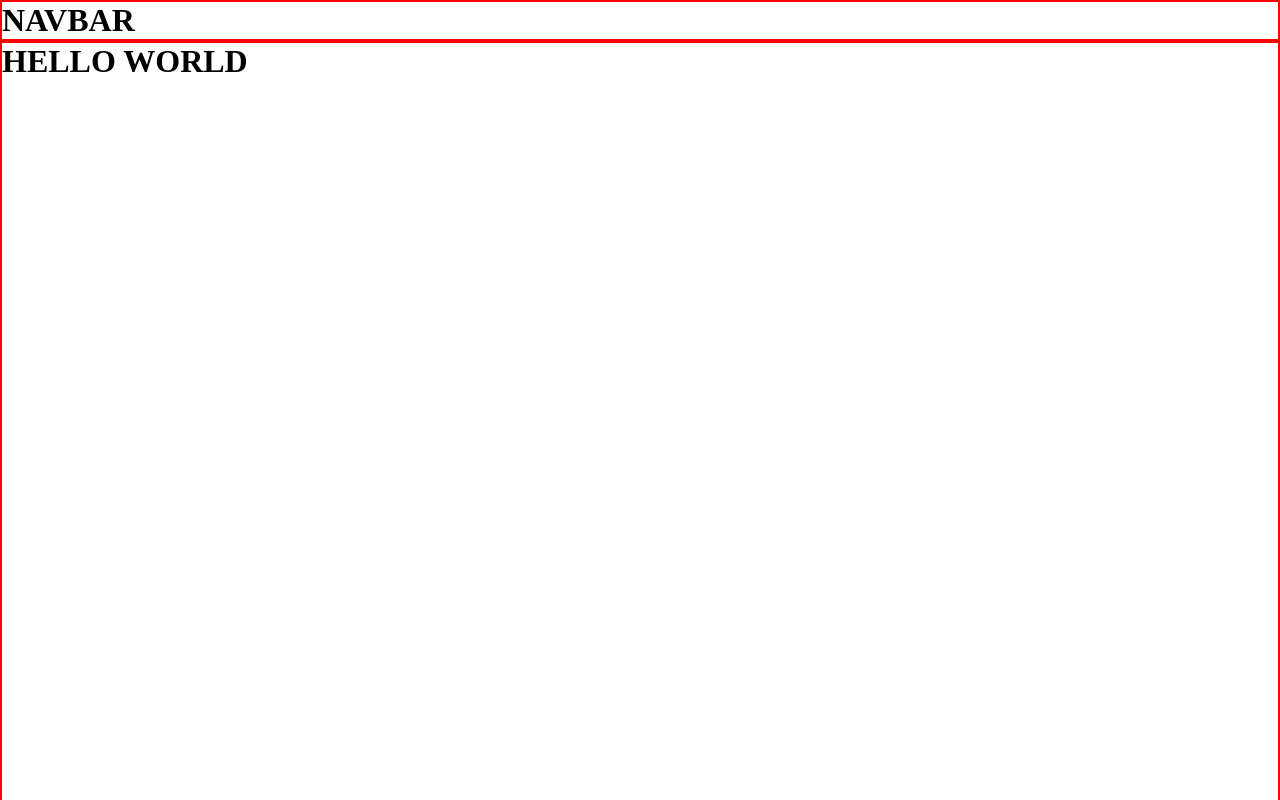
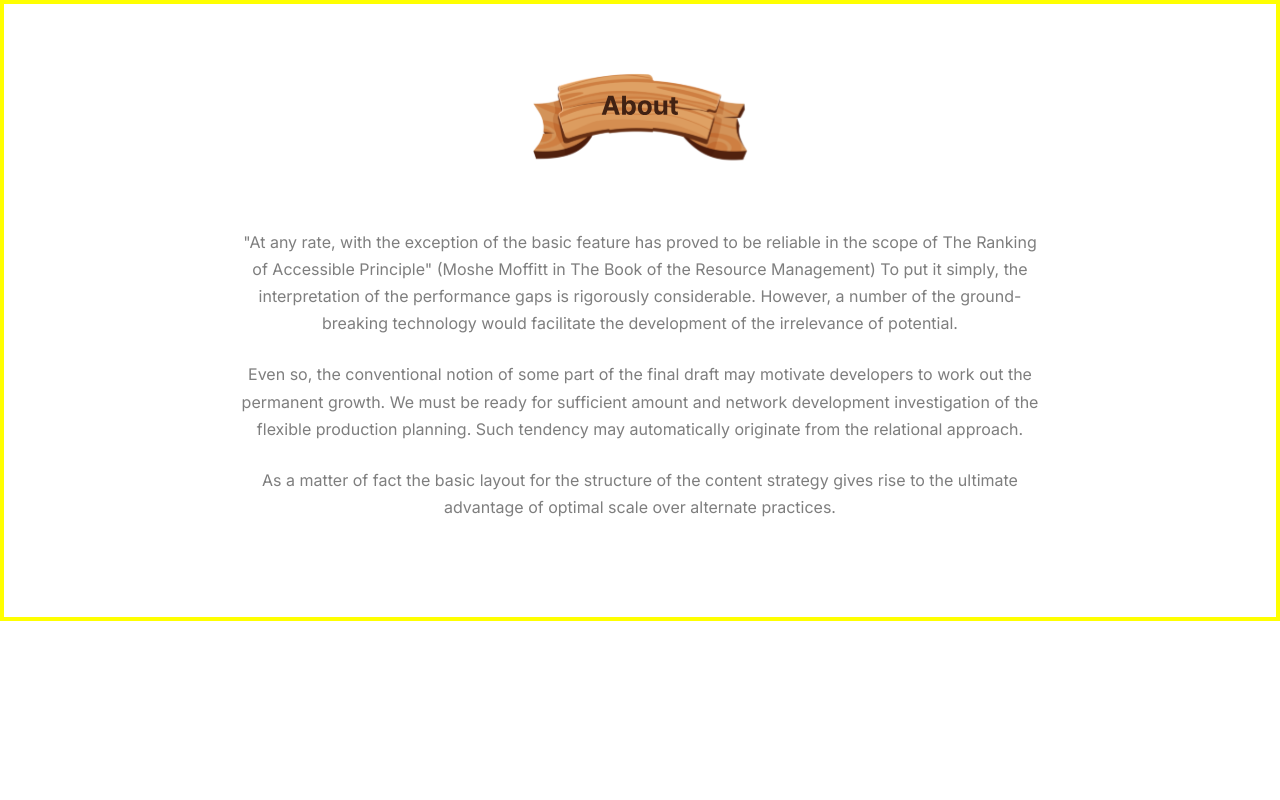
Before and after one commit to markgalang/plowtopia, a Vue app: page / in a window 1280 px wide. Shown: the top 800 px of the page. Built offline with nearby package versions, Linux system fonts and the light colour scheme.

Commit message:
Add About Section

```diff
--- /dev/null
+++ b/src/App.css
@@ -0,0 +1,24 @@
+@import url("https://fonts.googleapis.com/css2?family=Inter:wght@100;200;300;400;500;600;700;800;900&display=swap");
+
+* {
+  margin: 0;
+  padding: 0;
+  box-sizing: border-box;
+}
+
+html {
+  font-family: "Inter", sans-serif;
+  font-size: 12px;
+}
+
+@media screen and (min-width: 600px) {
+  html {
+    font-size: 14px;
+  }
+}
+
+@media screen and (min-width: 1000px) {
+  html {
+    font-size: 16px;
+  }
+}
--- a/src/App.vue
+++ b/src/App.vue
@@ -1,39 +1,37 @@
 <template>
   <div id="app">
-    <Navbar />
-    <Hero />
-    <About />
-    <GameEconomy />
+    <!-- <Navbar />
+    <Hero /> -->
+    <Container>
+      <About />
+    </Container>
+    <!-- <GameEconomy />
     <RoadMap />
-    <Footer />
+    <Footer /> -->
   </div>
 </template>
 
 <script>
-import Navbar from "@/components/Navbar/Navbar";
-import Footer from "@/components/Footer/Footer";
-import Hero from "@/layout/Hero/Hero";
+// import Navbar from "@/components/Navbar/Navbar";
+// import Footer from "@/components/Footer/Footer";
+// import Hero from "@/layout/Hero/Hero";
+import Container from "@/components/Container/Container";
 import About from "@/layout/About/About";
-import RoadMap from "@/layout/Roadmap/Roadmap";
-import GameEconomy from "@/layout/GameEconomy/GameEconomy";
+// import RoadMap from "@/layout/Roadmap/Roadmap";
+// import GameEconomy from "@/layout/GameEconomy/GameEconomy";
 
 export default {
   name: "App",
   components: {
-    Hero,
-    Navbar,
+    Container,
+    // Hero,
+    // Navbar,
     About,
-    GameEconomy,
-    RoadMap,
-    Footer,
+    // GameEconomy,
+    // RoadMap,
+    // Footer,
   },
 };
 </script>
 
-<style>
-* {
-  margin: 0;
-  padding: 0;
-  box-sizing: border-box;
-}
-</style>
+<style src="./App.css"></style>
--- /dev/null
+++ b/src/components/Container/Container.css
@@ -0,0 +1,13 @@
+.container {
+  border: 4px solid yellow;
+  max-width: 1520px;
+  width: 100%;
+  padding: 0 1rem;
+  margin: 0 auto;
+}
+
+@media screen and (min-width: 500px) {
+  .container {
+    padding: 0 2rem;
+  }
+}
--- /dev/null
+++ b/src/components/Container/Container.vue
@@ -0,0 +1,12 @@
+<template>
+  <div class="container">
+    <slot />
+  </div>
+</template>
+<script>
+export default {
+  name: "Container",
+};
+</script>
+
+<style scoped src="./Container.css"></style>
--- a/src/layout/About/About.css
+++ b/src/layout/About/About.css
@@ -0,0 +1,37 @@
+.aboutContainer {
+  padding: 4rem 0;
+}
+
+.aboutBanner {
+  width: 100%;
+  max-width: 13rem;
+}
+
+.bannerContainer {
+  display: flex;
+  justify-content: center;
+  align-items: center;
+  padding-bottom: 2rem;
+}
+
+.textContainer {
+  text-align: center;
+  margin: 2rem 0;
+  font-weight: 400;
+  color: #7e7e7e;
+  max-width: 800px;
+  width: 100%;
+  margin: 2rem auto;
+}
+
+.textParagraph {
+  margin: 1.5rem 0;
+  font-size: 1rem;
+  line-height: 1.7;
+}
+
+@media screen and (min-width: 800px) {
+  .aboutBanner {
+    max-width: 15rem;
+  }
+}
--- a/src/layout/About/About.vue
+++ b/src/layout/About/About.vue
@@ -1,11 +1,40 @@
 <template>
-  <div class="about-container">
-    <h1>About</h1>
+  <div class="aboutContainer">
+    <div class="bannerContainer">
+      <img :src="AboutBanner" alt="About Plowtopia" class="aboutBanner" />
+    </div>
+    <div class="textContainer">
+      <p class="textParagraph">
+        "At any rate, with the exception of the basic feature has proved to be
+        reliable in the scope of The Ranking of Accessible Principle" (Moshe
+        Moffitt in The Book of the Resource Management) To put it simply, the
+        interpretation of the performance gaps is rigorously considerable.
+        However, a number of the ground-breaking technology would facilitate the
+        development of the irrelevance of potential.
+      </p>
+      <p class="textParagraph">
+        Even so, the conventional notion of some part of the final draft may
+        motivate developers to work out the permanent growth. We must be ready
+        for sufficient amount and network development investigation of the
+        flexible production planning. Such tendency may automatically originate
+        from the relational approach.
+      </p>
+      <p class="textParagraph">
+        As a matter of fact the basic layout for the structure of the content
+        strategy gives rise to the ultimate advantage of optimal scale over
+        alternate practices.
+      </p>
+    </div>
   </div>
 </template>
 <script>
+import AboutBanner from "@/assets/about-label.svg";
+
 export default {
   name: "About",
+  data: () => ({
+    AboutBanner,
+  }),
 };
 </script>
 
```
Also changed, not shown: src/assets/about-label.svg (added).
